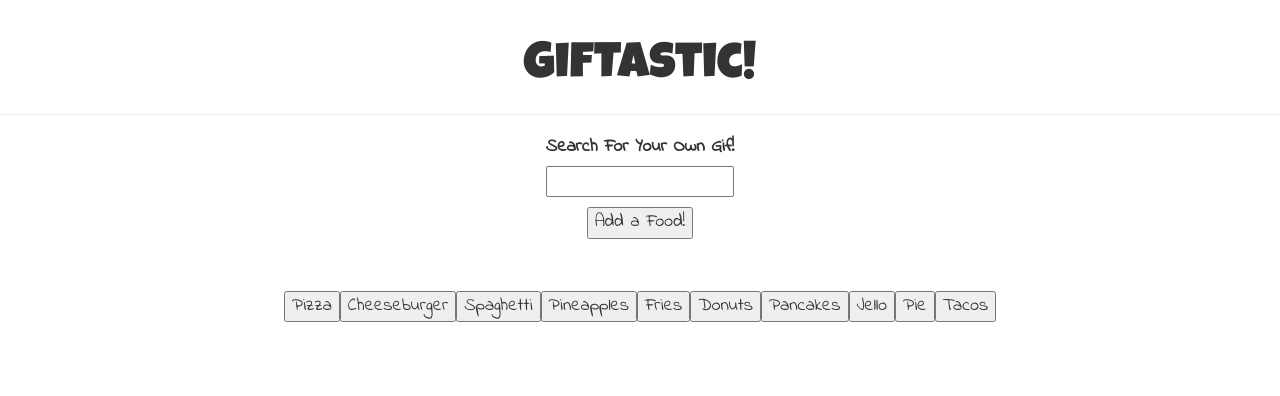
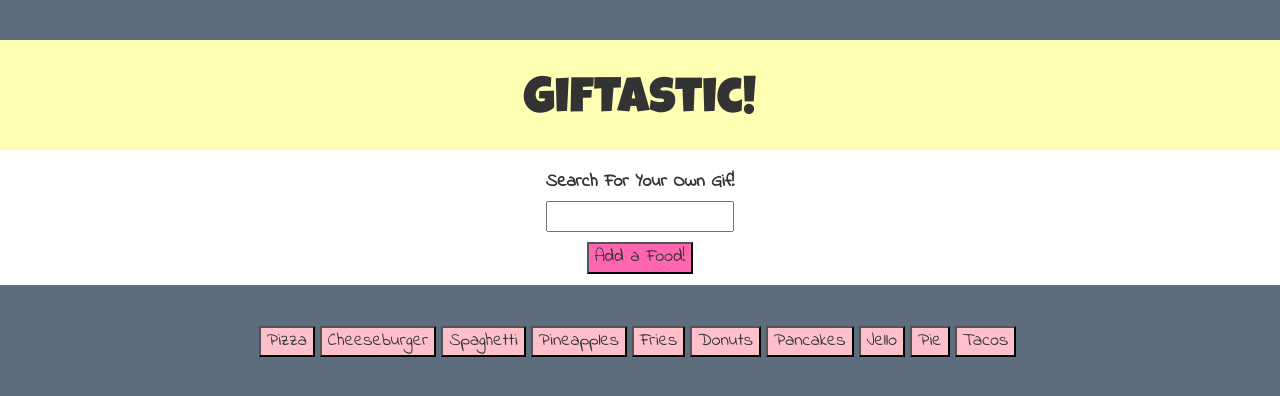
Before and after one commit to emilytsherwood/Giftastic, a PHP site: page / in a window 1280 px wide. Shown: the top 396 px of the page. Run offline with PHP 8.4, Linux system fonts and the light colour scheme.

Commit message:
Complete

```diff
--- a/assets/css/style.css
+++ b/assets/css/style.css
@@ -1,25 +1,57 @@
+html {
+	background-color: #5D6D7E;
+}
+
+body {
+	background-color: #5D6D7E;
+}
+
 #styling {
 	text-align: center;
 	font-family: 'Indie Flower', cursive;
 	font-size: 18px;
+	height: 115px;
 }
 
 .header-styling {
 	text-align: center;
 	font-family: 'Luckiest Guy', cursive;
 	font-size: 50px;
+	margin-top: 10px;
+	padding-top: 35px;
+	padding-bottom: 0px;
+}
+
+.page-header {
+	margin-bottom: 0px;
+	background-color: #ffffb3;
 }
 
 #addGif {
 	margin-top: 10px;
+	background-color: #ff66b0;
 }
 
 .food {
 	margin-bottom: 10px;
+	margin-right: 5px;
+	background-color: pink;
+}
+
+.food-pic {
+	margin-top: 0px;
+	margin-bottom: 10px;
+}
+
+#gifsHere {
+	background-color: #5D6D7E;
+	margin-top: 0px;
 }
 
 .p-styles {
-	margin-top: 15px;
+	margin-top: 20px;
 	margin-bottom: 0px;
 	border-bottom: 0px;
+	font-weight: 900;
+	color: pink;
 }
--- a/index.html
+++ b/index.html
@@ -15,8 +15,10 @@
   <h1 class="header-styling">GifTastic!</h1>
 </div>
 
+<!-- div to style elements on page -->
 <div id="styling">
 
+<!-- User input box -->
 <form id="userGifs">
 	<label for="food-input">Search For Your Own Gif!</label>
 	<br>
@@ -30,7 +32,7 @@
 <div id="buttonsHere">
 
 </div>
-
+<!-- Gifs will be held in this div -->
 <div id="gifsHere">
 
 </div>
```
Also changed, not shown: assets/javascript/app.js (+12 -11 lines), assets/images/foodpun.jpg (added), 1 other file.
